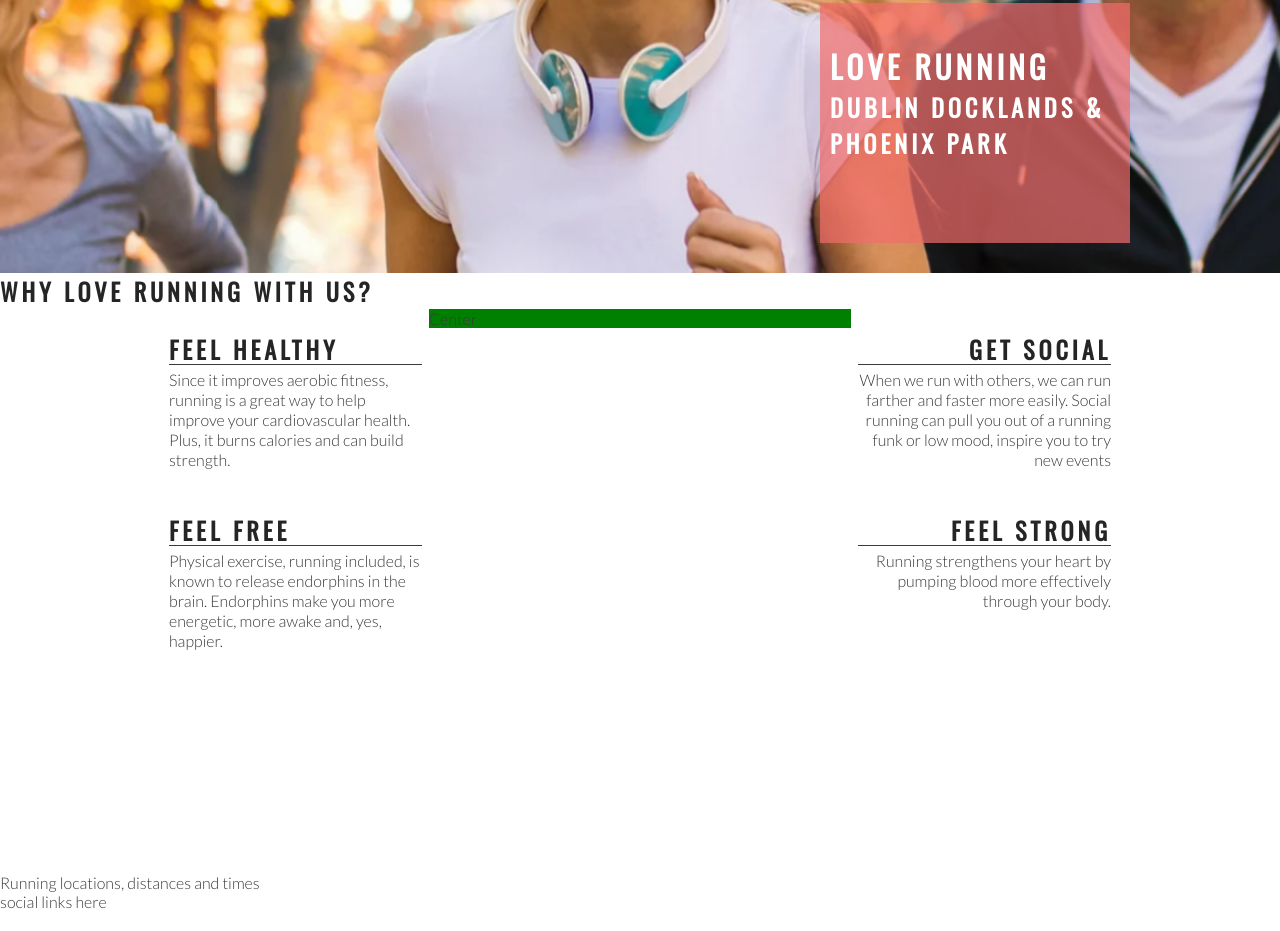
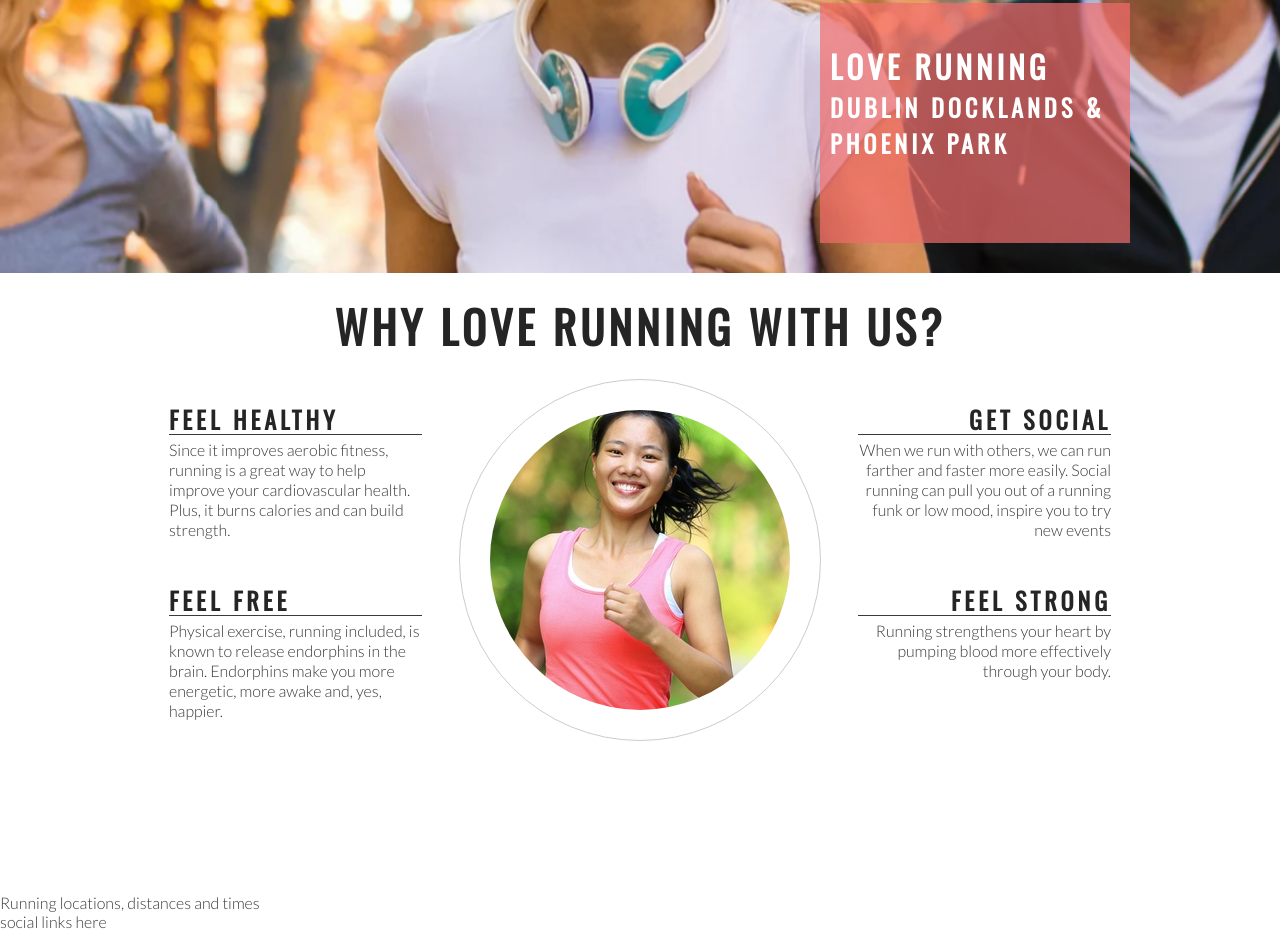
Before and after one commit to Mr-Pete/love-running, a plain HTML site: page index.html in a window 1280 px wide. Shown: the part 402-1333 px from the top of the page. Drawn offline with nearby package versions, Linux system fonts and the light colour scheme.

Commit message:
Add club ethos central image and style into circle

```diff
--- a/assets/css/style.css
+++ b/assets/css/style.css
@@ -139,7 +139,7 @@ h2 {
 #center-about {
     width: 33%;
     margin: 0 auto;
-    background-color: green;
+
 }
 
 hr {
@@ -171,3 +171,26 @@ hr {
 .right-about-heading p {
     text-align: right;
 }
+
+#welcome {
+    text-align: center;
+    margin: 20px 0;
+    font-size: 280%;
+}
+
+#circle-container {
+    width: 300px;
+    height: 300px;
+    padding: 30px;
+    border-style: solid;
+    border-color: #ccc;
+    border-width: 1px;
+    border-radius: 50%;
+    margin: 0 auto;
+}
+
+#circle-cover-bg {
+    background: url("../images/ethos-center-image.jpg") no-repeat center center;
+    height: 100%;
+    border-radius: 50%;
+}
--- a/index.html
+++ b/index.html
@@ -38,7 +38,7 @@
        </div>
     </section>
     <section id="club-ethos">
-        <h1>Why Love Running With Us?</h1>
+        <h2 id="welcome">Why Love Running With Us?</h2>
         <div id="left-about">
             <div class="left-about-heading">
                 <h2>Feel Healthy</h2>
@@ -63,7 +63,13 @@
                 <p>Running strengthens your heart by pumping blood more effectively through your body.  </p>
             </div>
         </div>
-        <div id="center-about">Center</div>
+        <div id="center-about">
+            <div id="circle-container">
+                <div id="circle-cover-bg">
+
+                </div>
+            </div>
+        </div>
     </section>
     <section>
         Running locations, distances and times
```
Also changed, not shown: assets/images/ethos-center-image.jpg (added).
